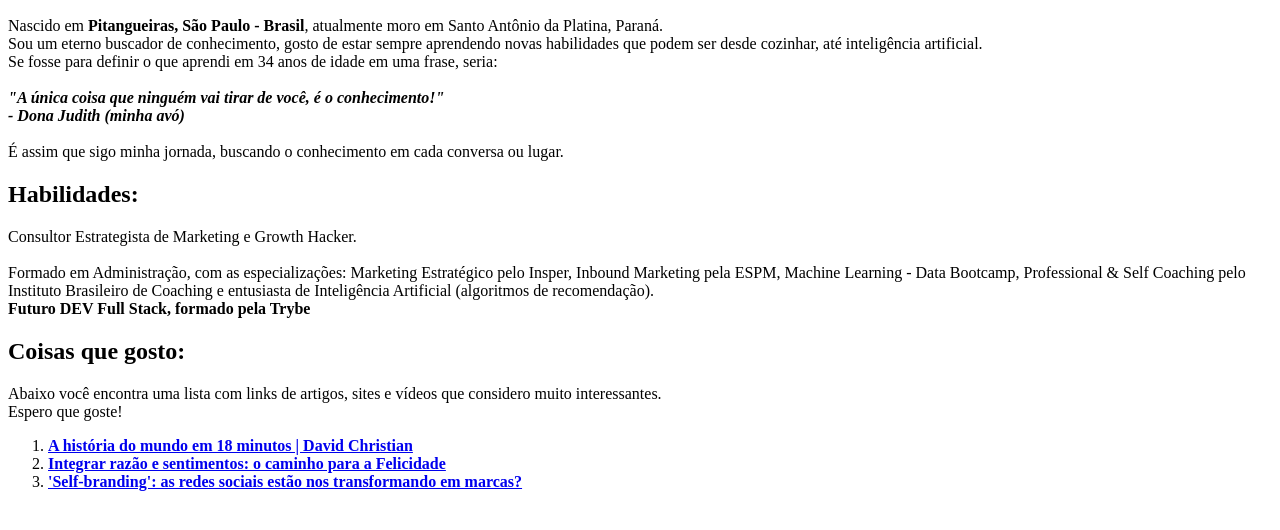
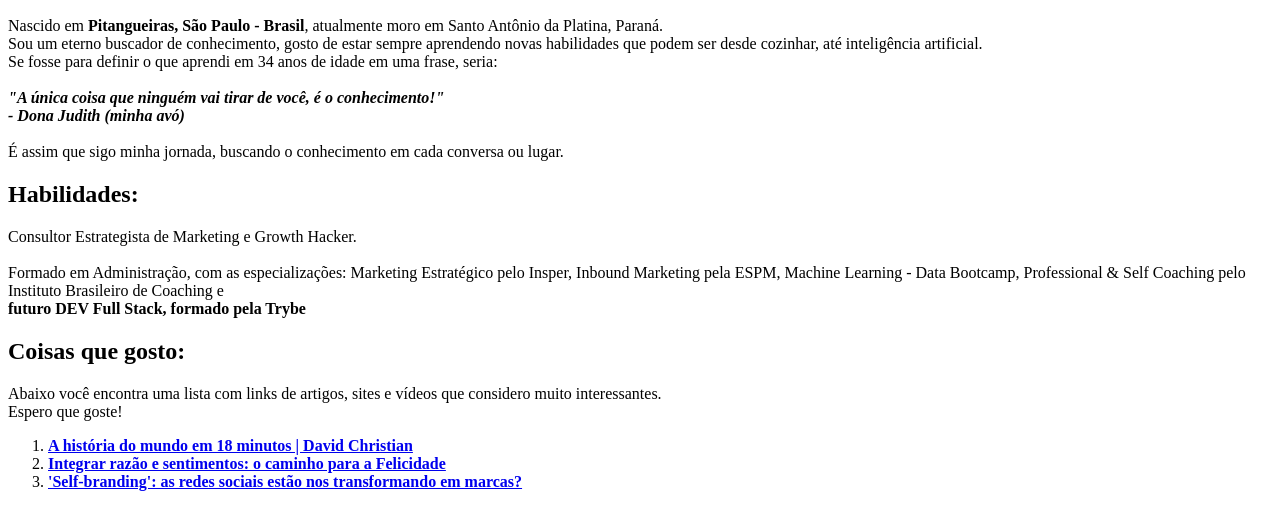
Before and after one commit to cassio-carvalho/cassio-carvalho.github.io, a plain HTML site: page index.html in a window 1280 px wide. Shown: the part 490-1020 px from the top of the page. Drawn offline with Linux system fonts and the light colour scheme.

Commit message:
Correçao texto Habilidades

```diff
--- a/index.html
+++ b/index.html
@@ -44,9 +44,8 @@
       Marketing Estratégico pelo Insper, Inbound Marketing
       pela ESPM, Machine Learning - Data Bootcamp,
       Professional & Self Coaching pelo Instituto Brasileiro de
-      Coaching e entusiasta de Inteligência Artificial
-      (algoritmos de recomendação).<br>
-    <strong>Futuro DEV Full Stack, formado pela Trybe</strong></p>
+      Coaching e<br>
+    <strong>futuro DEV Full Stack, formado pela Trybe</strong></p>
     <h2 id="coisasqgosto">Coisas que gosto:</h2>
     <p>
       Abaixo você encontra uma lista com links de artigos, sites e vídeos que
```
